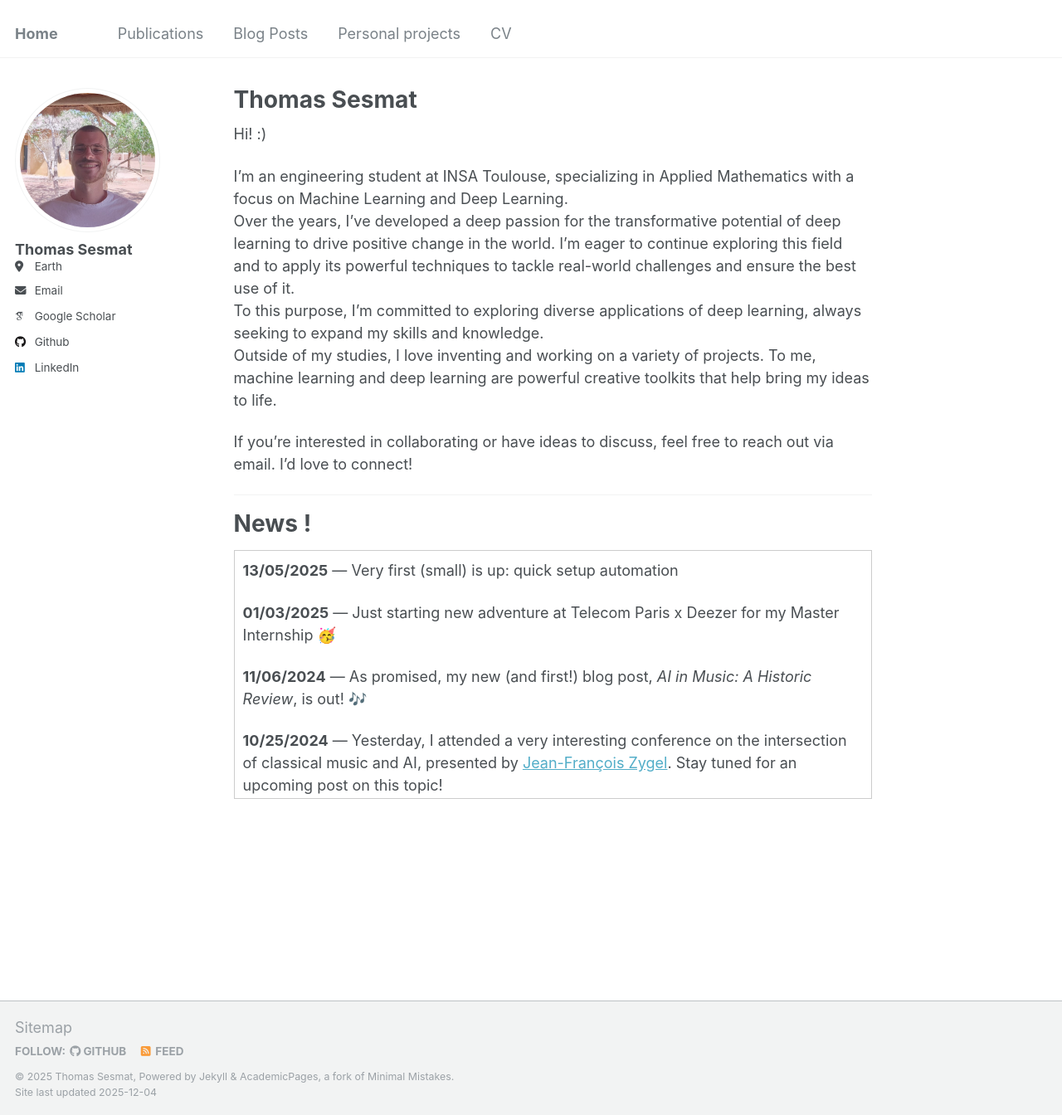
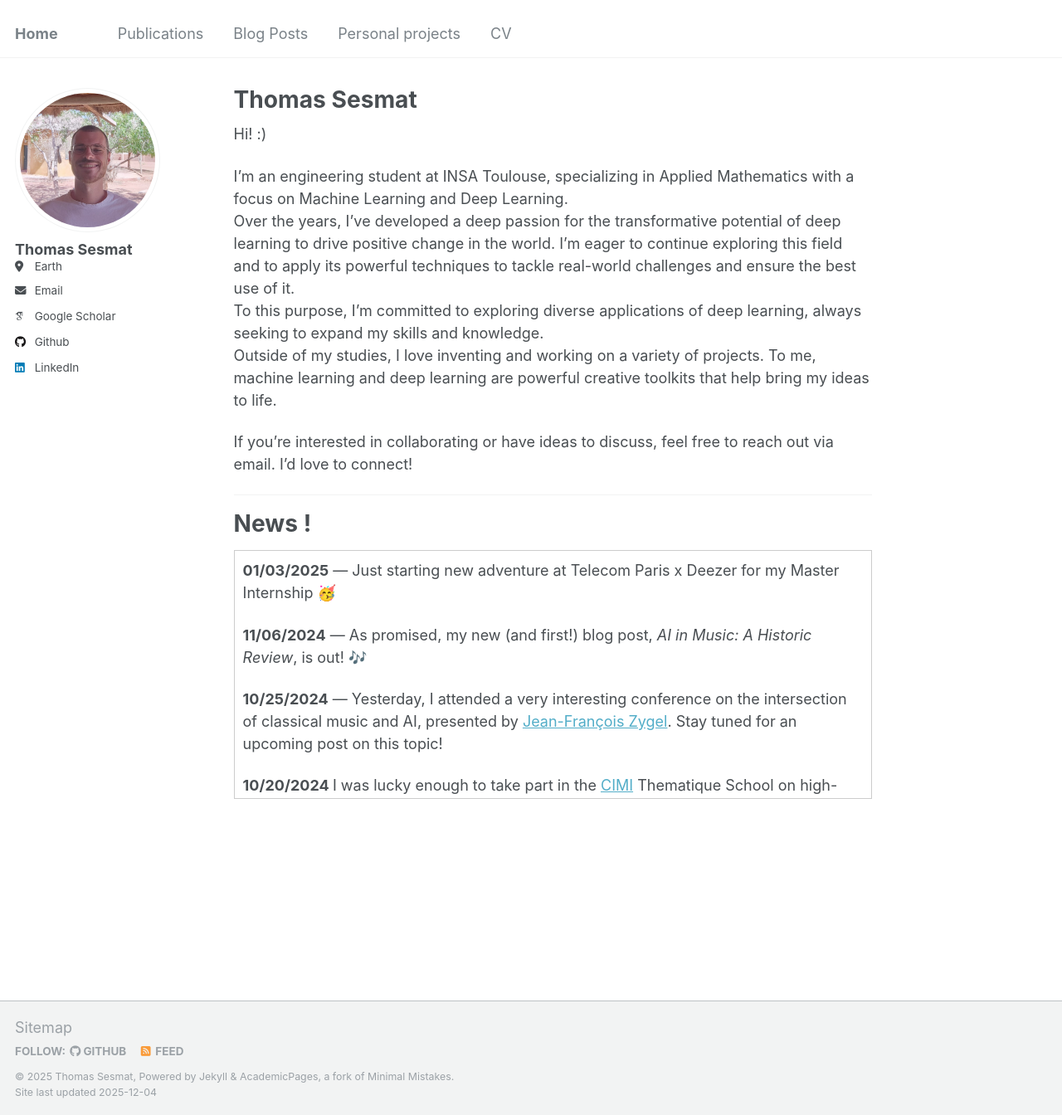
Before and after one commit to sourisimos/sourisimos.github.io, a Jekyll site: the page built from _pages/about.md, in a window 1280 px wide and 1344 px high. Shown: the whole window at 83% size. Built offline with Jekyll 4.4.1, drawn with Linux system fonts in a browser that asks for light colours; some web fonts are replaced.

Commit message:
Update website

```diff
--- a/_pages/about.md
+++ b/_pages/about.md
@@ -23,8 +23,6 @@ News !
 ===
 
 <div style="height: 300px; overflow-y: scroll; border: 1px solid #ccc; padding: 10px;">
-  <p><b>13/05/2025</b> — Very first (small) is up: quick setup automation</p>
-
   <p><b>01/03/2025</b> — Just starting new adventure at Telecom Paris x Deezer for my Master Internship 🥳</p>
 
   <p><b>11/06/2024</b> — As promised, my new (and first!) blog post, <i>AI in Music: A Historic Review</i>, is out! 🎶</p>
```
